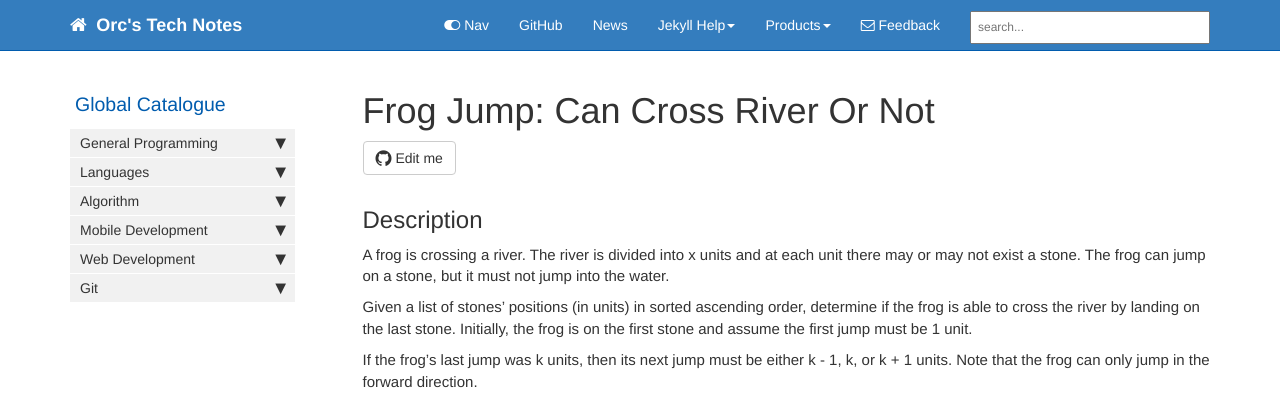
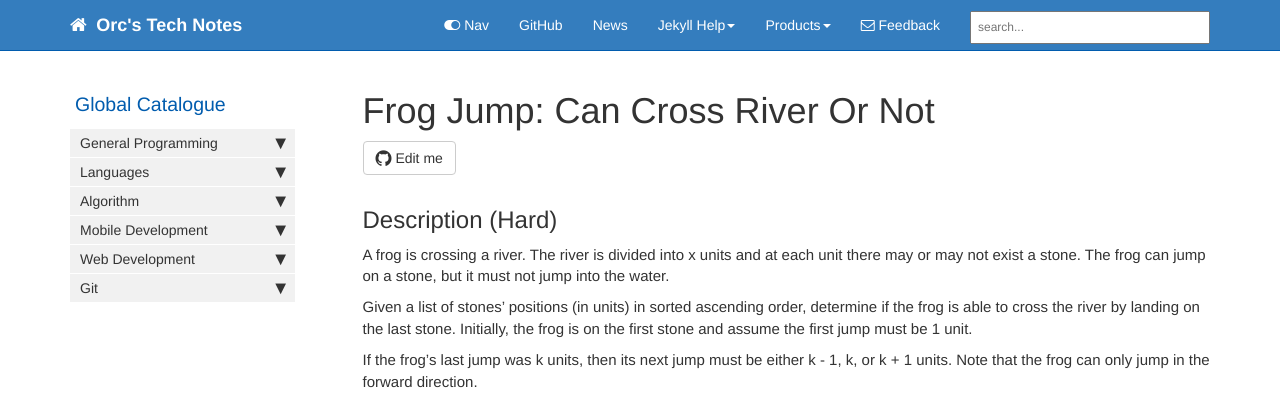
Before and after one commit to HungryOrc/hungryorc.github.io, a Jekyll site: the page built from pages/algorithm/algorithm_frogJump_canCrossRiverOrNot.md, in a window 1280 px wide and 900 px high. Shown: the top 400 px of the window. Built offline with Jekyll 4.4.1, drawn with Linux system fonts in a browser that asks for light colours; nearby versions of some CDN libraries; comment, search, counter and statistics services are not loaded.

Commit message:
Update algorithm_frogJump_canCrossRiverOrNot.md

```diff
--- a/pages/algorithm/algorithm_frogJump_canCrossRiverOrNot.md
+++ b/pages/algorithm/algorithm_frogJump_canCrossRiverOrNot.md
@@ -9,7 +9,7 @@ folder: algorithm
 toc: false
 ---
 
-## Description
+## Description (Hard)
 A frog is crossing a river. The river is divided into x units and at each unit there may or may not exist a stone. The frog can jump on a stone, but it must not jump into the water.
 
 Given a list of stones' positions (in units) in sorted ascending order, determine if the frog is able to cross the river by landing on the last stone. Initially, the frog is on the first stone and assume the first jump must be 1 unit.
```
